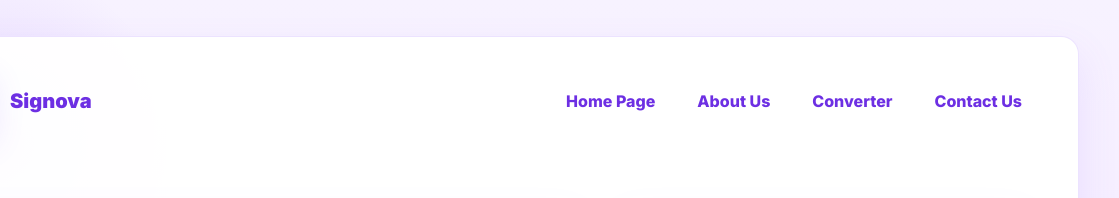
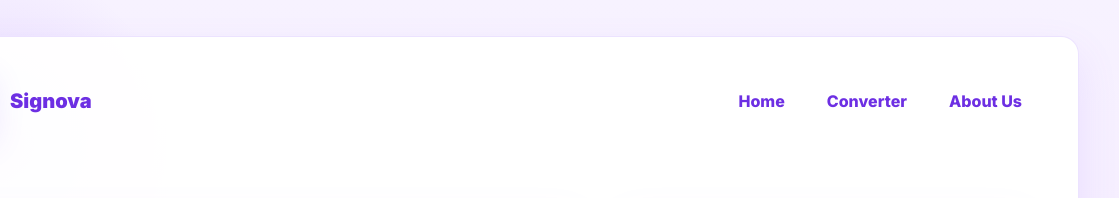
Before and after one commit to tanvi3108/SIGNOVA, a plain HTML site: page converter.html in a window 1280 px wide. Shown: the top 198 px of the page, 161-1280 px from the left. Drawn offline with Linux system fonts and the light colour scheme.

Commit message:
base completed

```diff
--- a/converter.html
+++ b/converter.html
@@ -223,10 +223,9 @@
       </div>
 
       <nav class="topnav" role="navigation" aria-label="Main">
-        <a href="index.html">Home Page</a>
+        <a href="index.html">Home</a>
+        <a href="main.html">Converter</a>
         <a href="about.html">About Us</a>
-        <a href="main.html">Converter</a>
-        <a href="contact.html">Contact Us</a>
       </nav>
     </div>
 
```
